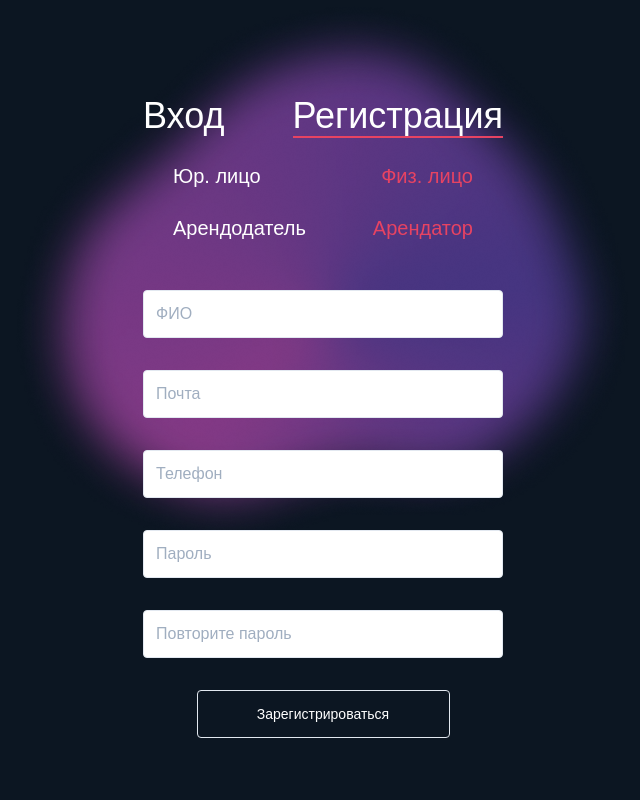
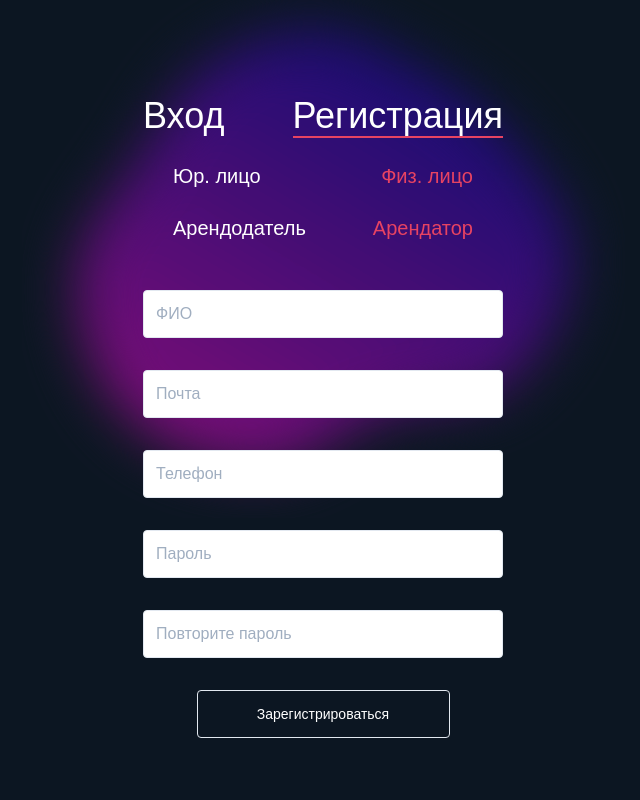
Before and after one commit to Prains/ivan-first, a Next.js app: page /register in a window 1280 px wide. Shown: the top 800 px of the page, without its empty margins (317-957 px from the left). Built offline with nearby package versions, Linux system fonts and the light colour scheme; no server answers.

Commit message:
refactor: bg image for auth

```diff
--- a/app/login/page.jsx
+++ b/app/login/page.jsx
@@ -8,7 +8,7 @@ const Login = () => {
     return (
         <main>
             <section
-                className="bg-[#0C1622] bg-bgAuth-mobile bg-top bg-no-repeat bg-contain flex-start-col min-h-[388px] pb-[60px]
+                className="bg-[#0C1622] bg-bgAuth bg-top bg-no-repeat bg-contain flex-start-col min-h-[388px] pb-[60px]
                 lg:min-h-[536px] lg:bg-auto lg:pb-[140px]"
             >
                 <ArrowBack className="top-1 left-1 z-30 lg:hidden" />
--- a/app/register/page.jsx
+++ b/app/register/page.jsx
@@ -9,8 +9,8 @@ const Register = () => {
     return (
         <main>
             <section
-                className="bg-[#0C1622] bg-bgAuth-mobile bg-top bg-no-repeat bg-cover flex-start-col min-h-[388px] pb-[60px]
-            lg:min-h-[536px] lg:bg-bgAuth-desktop lg:bg-auto lg:pb-[140px]"
+                className="bg-[#0C1622] bg-bgAuth bg-top bg-no-repeat bg-contain flex-start-col min-h-[388px] pb-[60px]
+            lg:min-h-[536px] lg:bg-auto lg:pb-[140px]"
             >
                 <ArrowBack className="top-1 left-1 z-30 lg:hidden" />
                 <div
--- a/tailwind.config.js
+++ b/tailwind.config.js
@@ -12,8 +12,7 @@ module.exports = {
     },
     extend: {
       backgroundImage: {
-        "bgAuth-mobile": "url('../images/Login/bgAuth.svg')",
-        "bgAuth-desktop": "url('../images/Login/bgAuthDesktop.png')",
+        "bgAuth": "url('../images/Login/bgAuth.svg')",
       },
     },
   },
```
